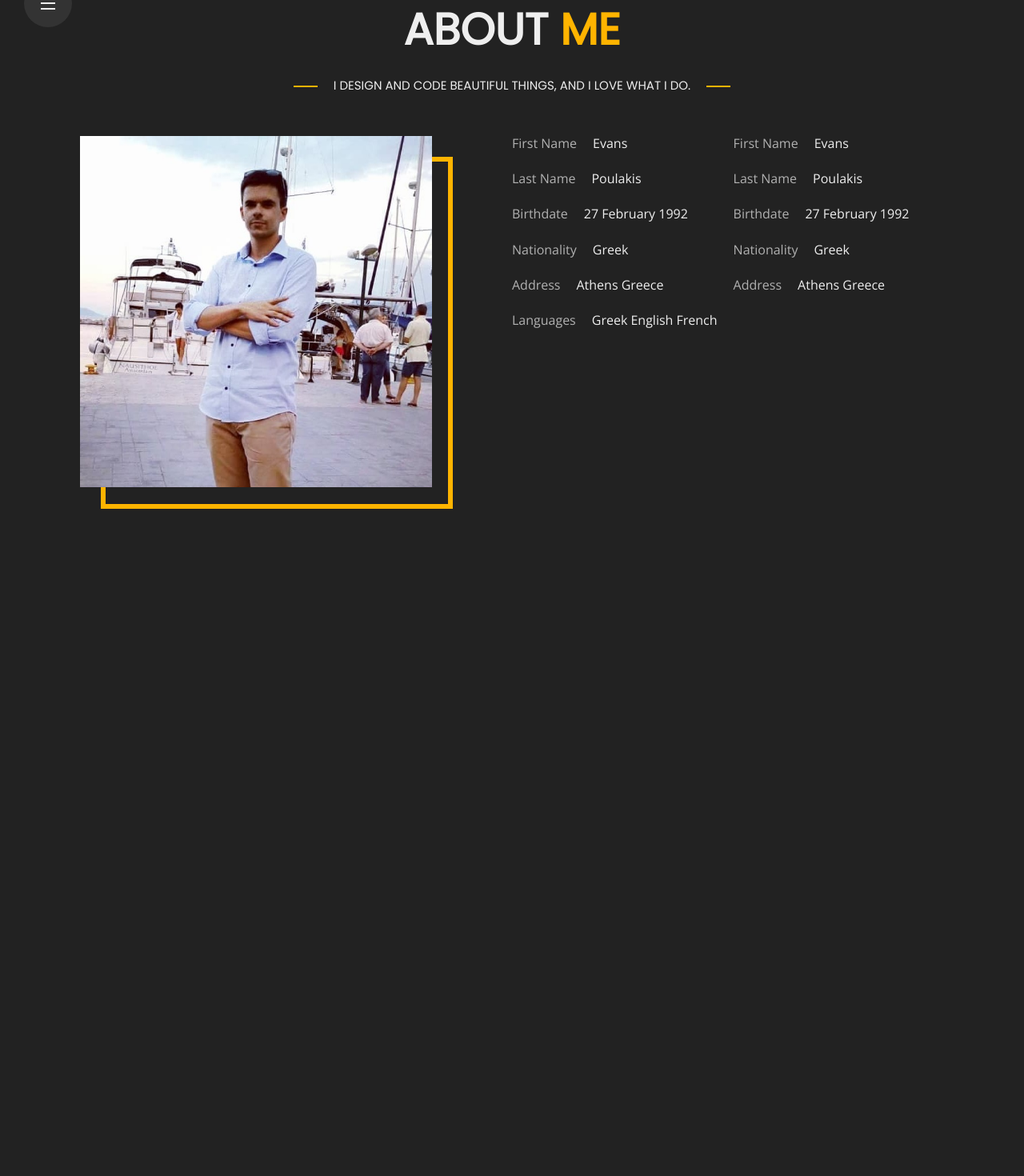
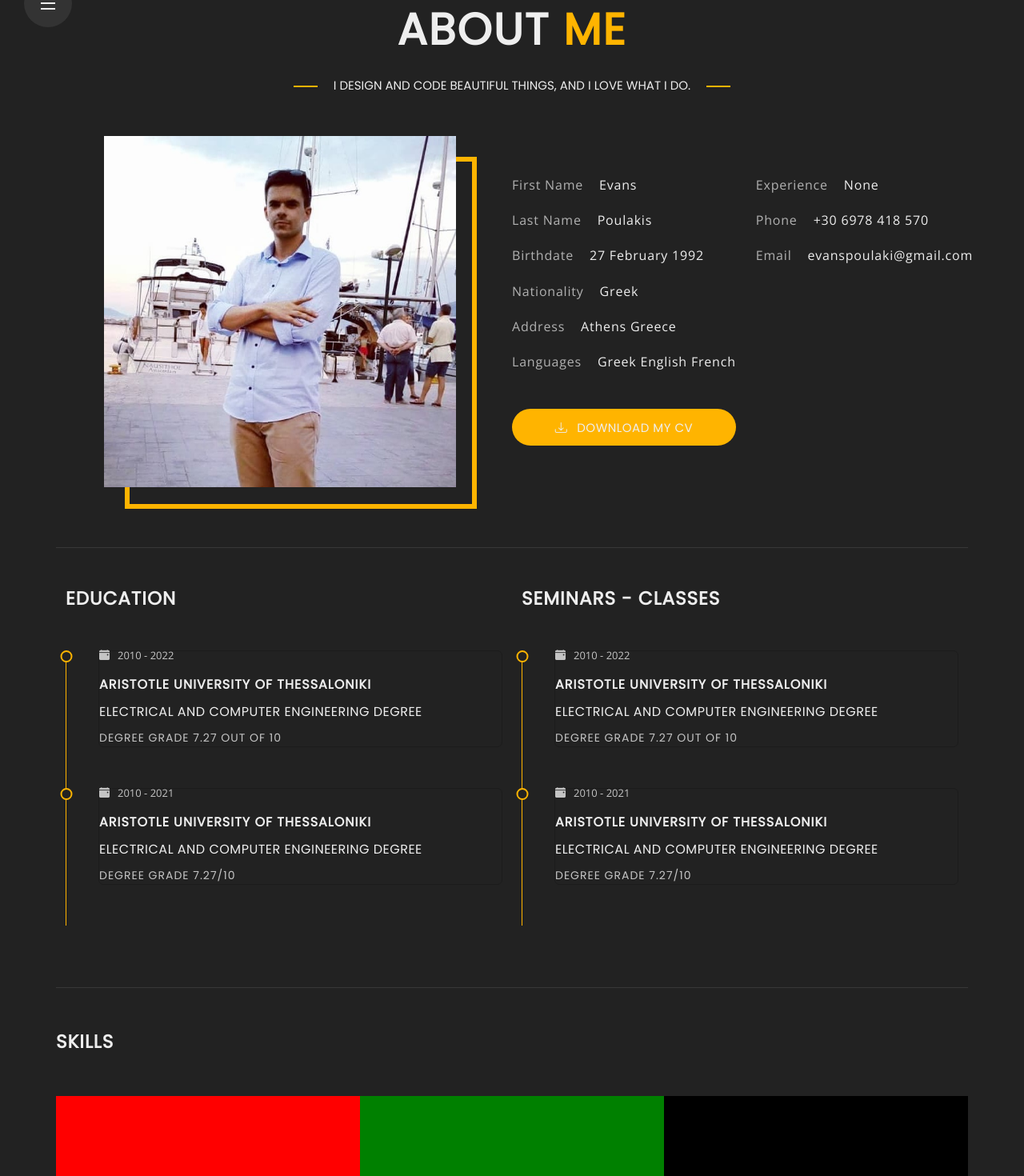
Before and after one commit to evans-p/portfolio, a React (Create React App) app: page / in a window 1280 px wide. Shown: the part 56-1526 px from the top of the page at 80% size. Before the commit the page ends 800 px from the top, so only its background shows below. Built offline with nearby package versions, Linux system fonts and the light colour scheme.

Commit message:
finished building education part, starting building skills part

```diff
--- a/src/Apps/About/About.js
+++ b/src/Apps/About/About.js
@@ -3,6 +3,8 @@ import React from "react";
 import Head from "./Components/Head/Head";
 import Menu from "./Components/Menu/Menu";
 import Info from "./Components/Info/Info";
+import Education from "./Components/Education/Education";
+import Skills from "./Components/Skills/Skills";
 
 class About extends React.Component {
   render() {
@@ -11,6 +13,8 @@ class About extends React.Component {
         <Menu />
         <Head />
         <Info />
+        <Education />
+        <Skills />
       </div>
     );
   }
--- /dev/null
+++ b/src/Apps/About/Components/Education/Education.css
@@ -0,0 +1,20 @@
+.Education {
+  width: 100vw;
+  height: 500px;
+  margin-top: 75px;
+}
+.Education .container:first-child {
+  border-top: 1px solid var(--portrait-border-color);
+}
+
+.Education .container .row {
+  margin-top: 50px;
+}
+
+.Education .container .row .col h2 {
+  font-size: 23px;
+  font-weight: 600;
+  letter-spacing: 1px;
+  color: var(--font-color-main);
+  text-transform: uppercase;
+}
--- /dev/null
+++ b/src/Apps/About/Components/Education/Education.js
@@ -0,0 +1,54 @@
+import React from "react";
+
+import "./Education.css";
+
+import EducationItem from "../EducationItem/EducationItem";
+
+class Education extends React.Component {
+  render() {
+    return (
+      <div className="Education">
+        <div className="container">
+          <div className="row">
+            <div className="col">
+              <h2>Education</h2>
+              <EducationItem
+                count={1}
+                date="2010 - 2022"
+                title={"Aristotle University of Thessaloniki"}
+                subtitle={"Electrical and Computer Engineering Degree"}
+                description={"Degree Grade 7.27 out of 10"}
+              />
+              <EducationItem
+                count={2}
+                date="2010 - 2021"
+                title={"Aristotle University of Thessaloniki"}
+                subtitle={"Electrical and Computer Engineering Degree"}
+                description={"Degree Grade 7.27/10"}
+              />
+            </div>
+            <div className="col">
+              <h2>Seminars - Classes</h2>
+              <EducationItem
+                count={1}
+                date="2010 - 2022"
+                title={"Aristotle University of Thessaloniki"}
+                subtitle={"Electrical and Computer Engineering Degree"}
+                description={"Degree Grade 7.27 out of 10"}
+              />
+              <EducationItem
+                count={2}
+                date="2010 - 2021"
+                title={"Aristotle University of Thessaloniki"}
+                subtitle={"Electrical and Computer Engineering Degree"}
+                description={"Degree Grade 7.27/10"}
+              />
+            </div>
+          </div>
+        </div>
+      </div>
+    );
+  }
+}
+
+export default Education;
--- /dev/null
+++ b/src/Apps/About/Components/EducationItem/EducationItem.css
@@ -0,0 +1,57 @@
+.EducationItem {
+  position: relative;
+  width: 100%;
+  height: 172px;
+  border-left: 1px solid var(--app-color-main);
+}
+
+.EducationItem .bullet {
+  width: 15px;
+  height: 15px;
+  border-radius: 50%;
+  border: 2px solid var(--app-color-main);
+  position: absolute;
+  top: 0;
+  left: 0;
+  transform: translateX(-50%);
+  background-color: var(--app-secondary-color);
+}
+
+.EducationItem .card {
+  background-color: transparent;
+  margin-left: 40px;
+}
+.EducationItem .card .date {
+  font-family: "Open Sans", sans-serif;
+  font-size: 13px;
+  font-weight: 400;
+  opacity: 0.8;
+  position: absolute;
+  top: -4px;
+}
+.EducationItem .card .date i {
+  margin-right: 10px;
+}
+
+.EducationItem .card .title {
+  font-size: 16px;
+  font-weight: 700;
+  text-transform: uppercase;
+  letter-spacing: 1px;
+  margin-top: 30px;
+  margin-bottom: 10px;
+}
+
+.EducationItem .card .subtitle {
+  letter-spacing: 0.5px;
+  font-size: 16px;
+  font-weight: 400;
+  text-transform: uppercase;
+  margin-bottom: 10px;
+}
+.EducationItem .card .description {
+  letter-spacing: 1px;
+  font-size: 14px;
+  text-transform: uppercase;
+  opacity: 0.8;
+}
--- /dev/null
+++ b/src/Apps/About/Components/EducationItem/EducationItem.js
@@ -0,0 +1,27 @@
+import React from "react";
+
+import "./EducationItem.css";
+
+class EducationItem extends React.Component {
+  render() {
+    return (
+      <div
+        className="EducationItem"
+        style={this.props.count == 1 ? { marginTop: "50px" } : {}}
+      >
+        <span className="bullet"></span>
+        <div className="card">
+          <span className="date">
+            <i class="bi bi-calendar-event-fill"></i>
+            {this.props.date}
+          </span>
+          <span className="title">{this.props.title}</span>
+          <span className="subtitle">{this.props.subtitle}</span>
+          <span className="description">{this.props.description}</span>
+        </div>
+      </div>
+    );
+  }
+}
+
+export default EducationItem;
--- a/src/Apps/About/Components/Head/Head.css
+++ b/src/Apps/About/Components/Head/Head.css
@@ -10,6 +10,7 @@
 .Head h2 {
   font-size: 55px;
   font-weight: 700;
+  letter-spacing: 2px;
   text-transform: uppercase;
   line-height: 1.2;
 }
--- a/src/Apps/About/Components/Info/Info.css
+++ b/src/Apps/About/Components/Info/Info.css
@@ -13,9 +13,11 @@
 .Info .left img {
   width: 440px;
   height: auto;
+  margin-left: 60px;
 }
 .Info .left::before {
   content: "";
+  margin-left: 60px;
   border: 6px solid var(--app-color-main);
   width: 440px;
   height: 440px;
@@ -27,33 +29,76 @@
 .Info .right {
   width: 50%;
   display: flex;
+  flex-direction: column;
+  justify-content: center;
+  position: relative;
+}
+
+.Info button {
+  margin-top: 25px;
+  color: var(--font-color-main);
+  background-color: var(--app-color-main);
+  border: 1px solid transparent;
+  box-shadow: none;
+  border-radius: 23px;
+  font-weight: 500;
+  width: 280px;
+  height: 46px;
+  line-height: 46px;
+  font-size: 15px;
+  text-transform: uppercase;
+  padding: 0 33px;
+  outline: none;
+  letter-spacing: 0.5px;
+  transition: color 0.2s ease-in-out, background-color 0.2s ease-in-out,
+    border 0.2s ease-in-out;
+}
+
+.Info button i {
+  color: var(--font-color-main);
+  margin-right: 12px;
+  transition: color 0.2s ease-in-out;
+}
+
+.Info button:hover {
+  color: var(--app-color-main);
+  background-color: transparent;
+  border: 1px solid var(--app-color-main);
+}
+.Info button:hover i {
+  color: var(--app-color-main);
+}
+
+.Info .right .information {
+  width: 100%;
+  display: flex;
   align-items: flex-start;
   justify-content: flex-start;
 }
 
-.Info .right ul {
+.Info .right .information ul {
   list-style: none;
   padding-left: 0;
 }
-.Info .right ul:last-child {
-  margin-left: 20px;
+.Info .right .information ul:last-child {
+  margin-left: 25px;
 }
 
-.Info .right ul li {
+.Info .right .information ul li {
   position: relative;
 }
-.Info .right ul li:not(:last-child) {
+.Info .right .information ul li:not(:last-child) {
   margin-bottom: 25px;
 }
-.Info .right ul li h6,
-.Info .right ul li h6 span {
+.Info .right .information ul li h6,
+.Info .right .information ul li h6 span {
   font-family: "Open Sans", sans-serif;
   font-size: 16px;
   font-weight: 500;
-  text-transform: capitalize;
+  letter-spacing: 0.8px;
   color: var(--font-color-main);
 }
-.Info .right ul li h6 span {
+.Info .right .information ul li h6 span {
   font-weight: 400;
   padding-right: 20px;
   opacity: 0.7;
--- a/src/Apps/About/Components/Info/Info.js
+++ b/src/Apps/About/Components/Info/Info.js
@@ -12,6 +12,7 @@ class Info extends React.Component {
           <img src={portrait} alt="portrait" loading="lazy" />
         </div>
         <div className="right">
+          <div className="information">
             <ul>
               <li>
                 <h6>
@@ -47,30 +48,24 @@ class Info extends React.Component {
             <ul>
               <li>
                 <h6>
-                <span>First Name</span>Evans
+                  <span>Experience</span>None
                 </h6>
               </li>
               <li>
                 <h6>
-                <span>Last Name</span>Poulakis
+                  <span>Phone</span>+30 6978 418 570
                 </h6>
               </li>
               <li>
                 <h6>
-                <span>Birthdate</span>27 February 1992
-              </h6>
-            </li>
-            <li>
-              <h6>
-                <span>Nationality</span>Greek
-              </h6>
-            </li>
-            <li>
-              <h6>
-                <span>Address</span>Athens Greece
+                  <span>Email</span>evanspoulaki@gmail.com
                 </h6>
               </li>
             </ul>
+          </div>
+          <button>
+            <i class="bi bi-download"></i>download my cv
+          </button>
         </div>
       </div>
     );
--- a/src/Apps/About/Components/Menu/Menu.js
+++ b/src/Apps/About/Components/Menu/Menu.js
@@ -46,7 +46,7 @@ class Menu extends React.Component {
                 : "option contact"
             }
           >
-            <i class="bi bi-chat-fill"></i>
+            <i className="bi bi-chat-fill"></i>
             <h3>contact</h3>
           </div>
         </div>
--- /dev/null
+++ b/src/Apps/About/Components/Skills/Skills.css
@@ -0,0 +1,27 @@
+.Skills {
+  margin-top: 50px;
+  border-top: 1px solid var(--portrait-border-color);
+}
+
+.Skills .row:first-child {
+  margin-top: 50px;
+  margin-bottom: 50px;
+  font-size: 23px;
+  font-weight: 600;
+  color: var(--font-color-main);
+  text-transform: uppercase;
+  letter-spacing: 1px;
+}
+.Skills .col {
+  height: 100px;
+}
+
+.Skills .col:nth-child(1) {
+  background-color: red;
+}
+.Skills .col:nth-child(2) {
+  background-color: green;
+}
+.Skills .col:nth-child(3) {
+  background-color: black;
+}
--- /dev/null
+++ b/src/Apps/About/Components/Skills/Skills.js
@@ -0,0 +1,22 @@
+import React from "react";
+
+import "./Skills.css";
+
+class Skills extends React.Component {
+  render() {
+    return (
+      <div className="Skills container">
+        <span className="row">Skills</span>
+        <div className="row">
+          <div className="col">
+            <div className="skill-item"></div>
+          </div>
+          <div className="col"></div>
+          <div className="col"></div>
+        </div>
+      </div>
+    );
+  }
+}
+
+export default Skills;
```
Lines whose indentation alone changed are shown as unchanged.
